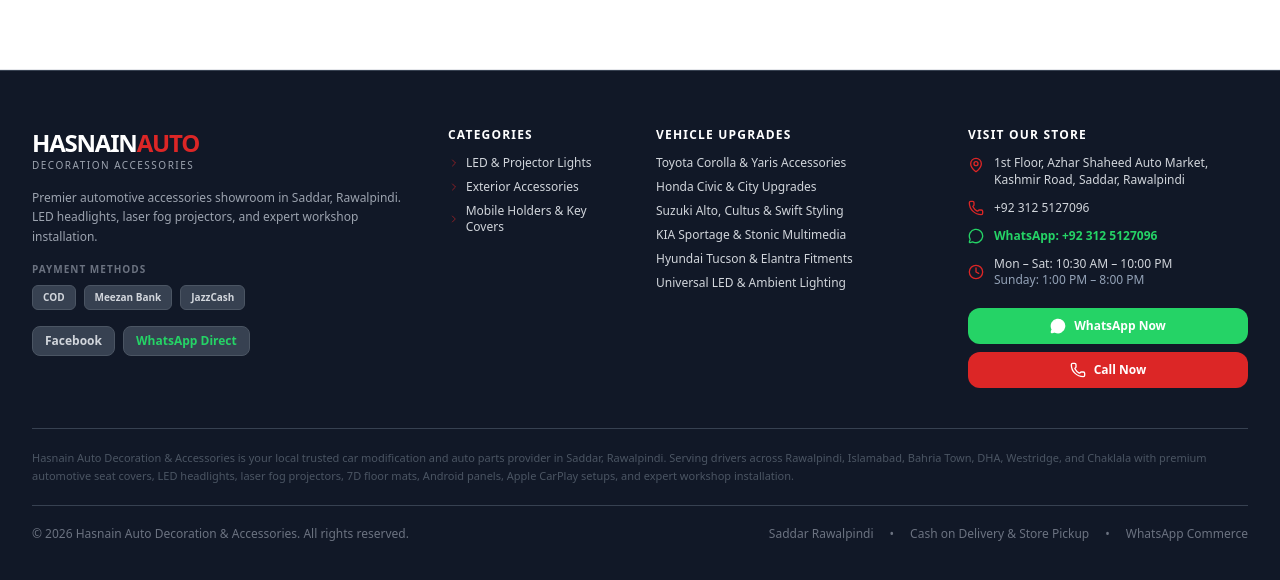
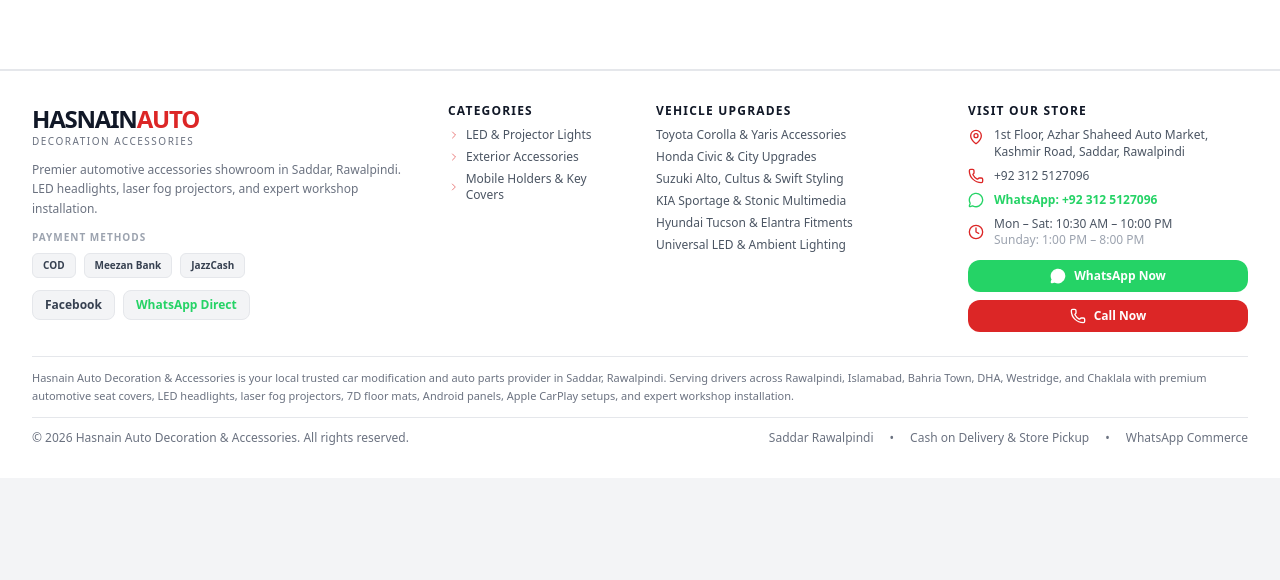
Before and after one commit to qasimkhanfaridi/hasnainauto, a Next.js app: page / in a window 1280 px wide. Shown: the part 4053-4633 px from the top of the page. After the commit the page ends 4531 px from the top, so only its background shows below. Built offline with nearby package versions, Linux system fonts and the light colour scheme; no server answers.

Commit message:
Footer: white background + compressed size (light mode; dark kept for dark mode)

```diff
--- a/src/components/Footer.tsx
+++ b/src/components/Footer.tsx
@@ -8,31 +8,31 @@ export const Footer: React.FC = () => {
   const currentYear = new Date().getFullYear();
 
   return (
-    <footer className="bg-carbon-900 text-gray-300 pt-14 pb-24 lg:pb-14 border-t border-carbon-800">
+    <footer className="bg-white dark:bg-carbon-900 text-gray-600 dark:text-gray-300 pt-8 pb-20 lg:pb-8 border-t border-gray-200 dark:border-carbon-800">
       <div className="max-w-7xl mx-auto px-4 sm:px-6 lg:px-8">
-        <div className="grid grid-cols-1 md:grid-cols-2 lg:grid-cols-12 gap-10 lg:gap-8 pb-10 border-b border-carbon-800">
+        <div className="grid grid-cols-1 md:grid-cols-2 lg:grid-cols-12 gap-6 lg:gap-8 pb-6 border-b border-gray-200 dark:border-carbon-800">
           {/* Brand Col */}
-          <div className="lg:col-span-4 space-y-4">
+          <div className="lg:col-span-4 space-y-3">
             {/* Logo */}
             <div className="flex flex-col leading-tight">
-              <span className="text-2xl font-black text-white tracking-tighter uppercase">
+              <span className="text-2xl font-black text-gray-900 dark:text-white tracking-tighter uppercase">
                 HASNAIN<span className="text-red-brand">AUTO</span>
               </span>
-              <span className="text-[10px] text-gray-400 uppercase tracking-[0.15em] font-medium">
+              <span className="text-[10px] text-gray-500 dark:text-gray-400 uppercase tracking-[0.15em] font-medium">
                 DECORATION ACCESSORIES
               </span>
             </div>
-            <p className="text-xs text-gray-400 leading-relaxed max-w-sm">
+            <p className="text-xs text-gray-500 dark:text-gray-400 leading-relaxed max-w-sm">
               Premier automotive accessories showroom in Saddar, Rawalpindi.
               LED headlights, laser fog projectors, and expert workshop installation.
             </p>
 
             {/* Payment icons */}
             <div>
-              <p className="text-[10px] font-bold text-gray-500 uppercase tracking-widest mb-2">PAYMENT METHODS</p>
+              <p className="text-[10px] font-bold text-gray-400 dark:text-gray-500 uppercase tracking-widest mb-2">PAYMENT METHODS</p>
               <div className="flex items-center gap-2 flex-wrap">
                 {["COD", "Meezan Bank", "JazzCash"].map((pm) => (
-                  <span key={pm} className="px-2.5 py-1 rounded-md bg-carbon-800 border border-carbon-750 text-[10px] text-gray-300 font-semibold">
+                  <span key={pm} className="px-2.5 py-1 rounded-md bg-gray-100 dark:bg-carbon-800 border border-gray-200 dark:border-carbon-750 text-[10px] text-gray-700 dark:text-gray-300 font-semibold">
                     {pm}
                   </span>
                 ))}
@@ -45,7 +45,7 @@ export const Footer: React.FC = () => {
                 href={BUSINESS_CONFIG.social.facebook}
                 target="_blank"
                 rel="noopener noreferrer"
-                className="px-3 py-1.5 rounded-lg bg-carbon-800 border border-carbon-750 text-xs font-semibold text-gray-300 hover:text-white hover:border-red-brand/40 transition-colors"
+                className="px-3 py-1.5 rounded-lg bg-gray-100 dark:bg-carbon-800 border border-gray-200 dark:border-carbon-750 text-xs font-semibold text-gray-700 dark:text-gray-300 hover:text-gray-900 dark:hover:text-white hover:border-red-brand/40 transition-colors"
               >
                 Facebook
               </a>
@@ -53,7 +53,7 @@ export const Footer: React.FC = () => {
                 href={`https://wa.me/${BUSINESS_CONFIG.whatsappRaw}?text=${encodeURIComponent("Salam Hasnain Auto! I want to inquire about car accessories.")}`}
                 target="_blank"
                 rel="noopener noreferrer"
-                className="px-3 py-1.5 rounded-lg bg-carbon-800 border border-carbon-750 text-xs font-semibold text-whatsapp hover:text-white hover:border-whatsapp/40 transition-colors"
+                className="px-3 py-1.5 rounded-lg bg-gray-100 dark:bg-carbon-800 border border-gray-200 dark:border-carbon-750 text-xs font-semibold text-whatsapp hover:border-whatsapp/40 transition-colors"
               >
                 WhatsApp Direct
               </a>
@@ -61,11 +61,11 @@ export const Footer: React.FC = () => {
           </div>
 
           {/* Categories */}
-          <div className="lg:col-span-2 space-y-3">
-            <h4 className="text-xs font-black text-white uppercase tracking-widest">
+          <div className="lg:col-span-2 space-y-2">
+            <h4 className="text-xs font-black text-gray-900 dark:text-white uppercase tracking-widest">
               Categories
             </h4>
-            <ul className="space-y-2 text-xs">
+            <ul className="space-y-1.5 text-xs">
               {CATEGORIES_DATA.filter((cat) => !["seat-covers", "floor-mats", "combo-deals"].includes(cat.id)).map((cat) => (
                 <li key={cat.id}>
                   <Link
@@ -81,11 +81,11 @@ export const Footer: React.FC = () => {
           </div>
 
           {/* Vehicle Links */}
-          <div className="lg:col-span-3 space-y-3">
-            <h4 className="text-xs font-black text-white uppercase tracking-widest">
+          <div className="lg:col-span-3 space-y-2">
+            <h4 className="text-xs font-black text-gray-900 dark:text-white uppercase tracking-widest">
               Vehicle Upgrades
             </h4>
-            <ul className="space-y-2 text-xs">
+            <ul className="space-y-1.5 text-xs">
               {[
                 { label: "Toyota Corolla & Yaris Accessories", href: "/shop?make=Toyota&compatible=true" },
                 { label: "Honda Civic & City Upgrades", href: "/shop?make=Honda&compatible=true" },
@@ -104,11 +104,11 @@ export const Footer: React.FC = () => {
           </div>
 
           {/* Store Info */}
-          <div className="lg:col-span-3 space-y-3">
-            <h4 className="text-xs font-black text-white uppercase tracking-widest">
+          <div className="lg:col-span-3 space-y-2">
+            <h4 className="text-xs font-black text-gray-900 dark:text-white uppercase tracking-widest">
               Visit Our Store
             </h4>
-            <div className="space-y-3 text-xs">
+            <div className="space-y-2 text-xs">
               <div className="flex items-start gap-2.5">
                 <MapPin className="w-4 h-4 text-red-brand shrink-0 mt-0.5" />
                 <span className="leading-snug">
@@ -117,7 +117,7 @@ export const Footer: React.FC = () => {
               </div>
               <div className="flex items-center gap-2.5">
                 <Phone className="w-4 h-4 text-red-brand shrink-0" />
-                <a href={`tel:${BUSINESS_CONFIG.phoneRaw}`} className="hover:text-white font-medium">
+                <a href={`tel:${BUSINESS_CONFIG.phoneRaw}`} className="hover:text-gray-900 dark:hover:text-white font-medium">
                   {BUSINESS_CONFIG.phone}
                 </a>
               </div>
@@ -134,24 +134,25 @@ export const Footer: React.FC = () => {
               </div>
               <div className="flex items-center gap-2.5">
                 <Clock className="w-4 h-4 text-red-brand shrink-0" />
-                <div className="flex flex-col"><span>Mon – Sat: 10:30 AM – 10:00 PM</span><span className="text-silver-400">Sunday: 1:00 PM – 8:00 PM</span></div>
+                <div className="flex flex-col"><span>Mon – Sat: 10:30 AM – 10:00 PM</span><span className="text-gray-400 dark:text-silver-400">Sunday: 1:00 PM – 8:00 PM</span></div>
               </div>
             </div>
 
             {/* CTA Buttons */}
-            <div className="flex flex-col gap-2 pt-2">
+            <div className="flex flex-col gap-2 pt-1">
               <a
+                id="footer-whatsapp-now"
                 href={`https://wa.me/${BUSINESS_CONFIG.whatsappRaw}`}
                 target="_blank"
                 rel="noopener noreferrer"
-                className="flex items-center justify-center gap-2 py-2.5 rounded-xl bg-whatsapp hover:bg-whatsapp-hover text-white font-bold text-xs transition-all"
+                className="flex items-center justify-center gap-2 py-2 rounded-xl bg-whatsapp hover:bg-whatsapp-hover text-white font-bold text-xs transition-all"
               >
                 <MessageCircle className="w-4 h-4 fill-white" />
                 WhatsApp Now
               </a>
               <a
                 href={`tel:${BUSINESS_CONFIG.phoneRaw}`}
-                className="flex items-center justify-center gap-2 py-2.5 rounded-xl bg-red-brand hover:bg-red-dark text-white font-bold text-xs transition-all"
+                className="flex items-center justify-center gap-2 py-2 rounded-xl bg-red-brand hover:bg-red-dark text-white font-bold text-xs transition-all"
               >
                 <Phone className="w-4 h-4" />
                 Call Now
@@ -161,7 +162,7 @@ export const Footer: React.FC = () => {
         </div>
 
         {/* SEO Text */}
-        <div className="py-5 border-b border-carbon-800 text-[11px] text-gray-600 leading-relaxed">
+        <div className="py-3 border-b border-gray-200 dark:border-carbon-800 text-[11px] text-gray-500 dark:text-gray-600 leading-relaxed">
           <p>
             Hasnain Auto Decoration & Accessories is your local trusted car modification and auto parts provider in Saddar, Rawalpindi.
             Serving drivers across Rawalpindi, Islamabad, Bahria Town, DHA, Westridge, and Chaklala with premium automotive seat covers,
@@ -170,7 +171,7 @@ export const Footer: React.FC = () => {
         </div>
 
         {/* Copyright */}
-        <div className="pt-5 flex flex-col sm:flex-row items-center justify-between gap-4 text-xs text-gray-500">
+        <div className="pt-3 flex flex-col sm:flex-row items-center justify-between gap-2 text-xs text-gray-500">
           <div>&copy; {currentYear} {BUSINESS_CONFIG.name}. All rights reserved.</div>
           <div className="flex items-center gap-4">
             <span>Saddar Rawalpindi</span>
```
